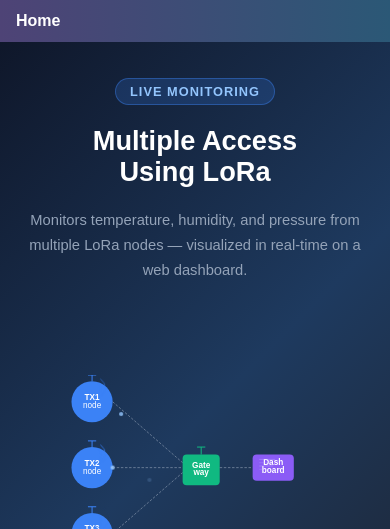
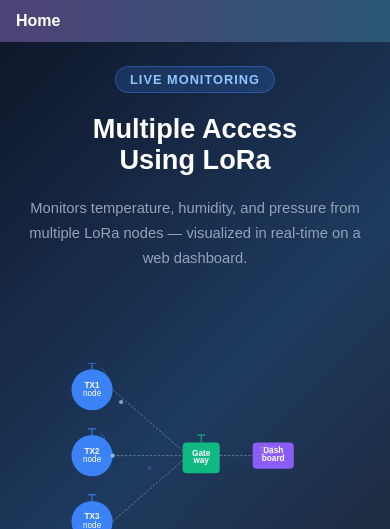
Before and after one commit to studywithrijan-star/LoRa_Dashboard, a Flask app: page / in a window 390 px wide. Shown: the top 529 px of the page. Run offline with Flask 3, Linux system fonts and the light colour scheme; grey boxes are pictures that could not be loaded.

```diff
--- a/static/style.css
+++ b/static/style.css
@@ -476,9 +476,11 @@ nav a {
     /* ── Hero ── */
     .hero-section {
         flex-direction: column;
-        padding: 50px 24px 40px;
+        padding: 32px 24px;
         min-height: unset;
+        height: auto;
         text-align: center;
+        justify-content: flex-start;
     }
 
     .hero-text {
@@ -563,7 +565,7 @@ nav a {
 
     .hero-text h1  { font-size: 1.7rem; }
     .hero-text p   { font-size: 0.92rem; }
-    .hero-section  { padding: 36px 16px 32px; }
+    .hero-section  { padding: 24px 16px; }
 
     .btn-primary, .btn-secondary {
         padding: 10px 18px;
```
